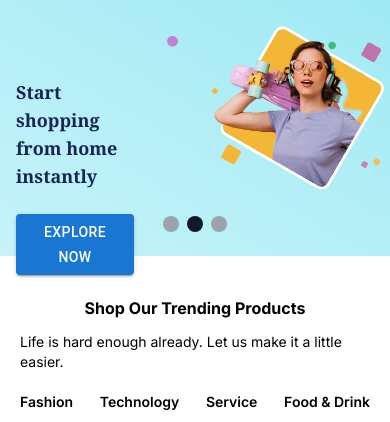
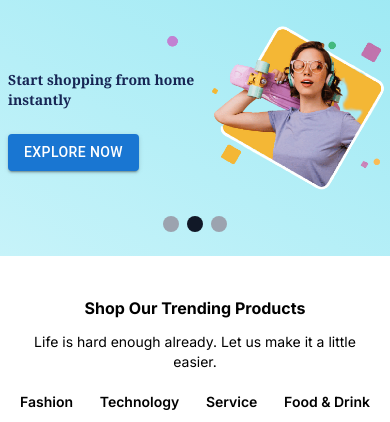
Before and after one commit to ShahadatShuvo/task-myShop, a Next.js app: page / in a window 390 px wide. Shown: the part 210-632 px from the top of the page. Built offline with nearby package versions, Linux system fonts and the light colour scheme; no server answers.

Commit message:
implemented theme change

```diff
--- a/src/app/page.tsx
+++ b/src/app/page.tsx
@@ -1,3 +1,5 @@
+"use client";
+
 import FeaturedProduct from "@/components/homepage/featuredProduct/FeaturedProduct";
 import Footer from "@/components/homepage/footer/Footer";
 import HeroSection from "@/components/homepage/heroSection/HeroSection";
@@ -6,10 +8,14 @@ import PopularBrands from "@/components/homepage/popularBrands/PopularBrands";
 import ShopByCategory from "@/components/homepage/shopByCategory/ShopByCategory";
 import Testimonial from "@/components/homepage/testimonial/Testimonial";
 import TrendingProducts from "@/components/homepage/trendingProducts/TrendingProducts";
+import { useContext } from "react";
+import { AllContext } from "../app/context";
 
 export default function Home() {
+  const { isLightTheme, toggleTheme, allProducts } = useContext(AllContext);
+
   return (
-    <div>
+    <div className={isLightTheme ? "" : "bg-gray-900 text-white"}>
       <Navbar />
       <HeroSection />
       <TrendingProducts />
--- a/src/components/homepage/heroSection/Carousel.tsx
+++ b/src/components/homepage/heroSection/Carousel.tsx
@@ -37,12 +37,15 @@ function Carousel() {
         width={50}
         className="max-h-full w-full md:object-cover object-fill"
       />
-      <div className="mt-10 md:mt-0 space-y-6 md:my-10 my-0 absolute top-4 md:top-16 lg:top-32 left-4 md:left-10 right-64 lg:right-[600px]">
-        <h2 className="text-blue-950 text-lg font-serif md:text-5xl lg:text-6xl font-bold break-words">
+      <div className="mt-10 md:mt-0 space-y-6 md:my-10 my-0 absolute top-2 md:top-16 lg:top-32 left-2 md:left-10 right-48 lg:right-[600px]">
+        <h2 className="text-blue-950 text-sm font-serif md:text-5xl lg:text-6xl font-bold break-words">
           {texts[currentImage]}
         </h2>
 
-        <Button variant="contained" className="rounded-full bg-black">
+        <Button
+          variant="contained"
+          className="text-sm md:text-lg rounded-full bg-black"
+        >
           <a href="/">Explore Now</a>
         </Button>
       </div>
--- a/src/components/homepage/navbar/Navbar.tsx
+++ b/src/components/homepage/navbar/Navbar.tsx
@@ -91,13 +91,7 @@ function Navbar() {
           </Alert>
         </Collapse>
       </div>
-      <header
-        className={
-          isLightTheme
-            ? "text-gray-600 body-font bg-[#1D65FF]"
-            : "text-white body-font bg-[#1F2937]"
-        }
-      >
+      <header className="text-gray-600 body-font bg-[#1D65FF]">
         <div className="py-3 container mx-auto flex flex-wrap flex-col md:flex-row items-center">
           <a
             className="flex title-font font-medium items-center text-gray-900 mb-4 md:mb-0"
--- a/src/components/homepage/navbar/ProfileMenu.tsx
+++ b/src/components/homepage/navbar/ProfileMenu.tsx
@@ -199,12 +199,12 @@ export default function MenuBarIcon({
             Add another account
           </MenuItem>
           {/* Theme control start */}
-          <MenuItem onClick={toggleTheme}>
+          <div onClick={toggleTheme}>
             <AntSwitch checked={isLightTheme} />
             <span className="ml-2">
               Switch to{isLightTheme ? " Dark Theme" : " Light Theme"}
             </span>
-          </MenuItem>
+          </div>
           {/* Theme control end */}
           <Link href="/dashboard">
             <MenuItem>
--- a/src/components/homepage/popularBrands/PopularBrands.tsx
+++ b/src/components/homepage/popularBrands/PopularBrands.tsx
@@ -3,10 +3,20 @@
 import Image from "next/image";
 import React from "react";
 import CommonSection from "./CommonSection";
+import { useContext } from "react";
+import { AllContext } from "../../../app/context";
 
 function PopularBrands() {
+  const { isLightTheme, toggleTheme, allProducts } = useContext(AllContext);
+
   return (
-    <div className="mt-16 md:mt-32 bg-[#F4FCFF] h-auto md:h-[200vh] w-screen">
+    <div
+      className={
+        isLightTheme
+          ? "mt-16 md:mt-32 bg-[#F4FCFF] h-auto md:h-[200vh] w-screen"
+          : "mt-16 md:mt-32  h-auto md:h-[200vh] w-screen"
+      }
+    >
       {/* for popular brands  */}
       <div>
         <CommonSection headline="Explore Most Popular Brands" title="brands" />
--- a/src/components/homepage/shopByCategory/CategoryCard.tsx
+++ b/src/components/homepage/shopByCategory/CategoryCard.tsx
@@ -24,7 +24,7 @@ interface ProductCardProps {
 }
 
 function CategoryCard({ product }: { product: ProductCardProps }) {
-  const { allProducts, increaseCartValue } = useContext(AllContext);
+  const { increaseCartValue } = useContext(AllContext);
 
   const onHandleClick = (props: ProductCardProps) => {
     // setCartItems((prevState: ProductCardProps[]) => [...prevState, props]);
@@ -32,10 +32,7 @@ function CategoryCard({ product }: { product: ProductCardProps }) {
   };
   return (
     <div>
-      <div
-        className="p-3 border-2 rounded-xl hover:shadow-xl w-[250px]
-      min-h-[200px]"
-      >
+      <div className="p-3 border-2 rounded-xl hover:shadow-xl w-[250px] min-h-[200px]">
         <Image
           // src="/img/category/tv.svg"
           src={product.images[0]}
--- a/src/components/homepage/shopByCategory/ShopByCategory.tsx
+++ b/src/components/homepage/shopByCategory/ShopByCategory.tsx
@@ -1,7 +1,6 @@
 "use client";
 
 import React, { useEffect, useState } from "react";
-import CategoryCard from "./CategoryCard";
 import { useContext } from "react";
 import { AllContext } from "../../../app/context";
 import AllProductsDisplay from "./AllProductsDisplay";
@@ -38,8 +37,8 @@ function ShopByCategory() {
   }, [page]);
 
   return (
-    <div className="md:mt-64 mx-5 md:mx-24">
-      <div>
+    <div>
+      <div className="md:mt-64 mx-5 md:mx-24">
         <h1 className="capitalize text-xl md:text-4xl font-bold md:font-semibold">
           Shop by category
         </h1>
@@ -56,6 +55,7 @@ function ShopByCategory() {
           color="primary"
           page={page}
           onChange={handleChange}
+          className={isLightTheme ? "" : "bg-white py-2 px-4 rounded-xl mb-5"}
         />
       </div>
     </div>
--- a/src/components/homepage/trendingProducts/TrendingProducts.tsx
+++ b/src/components/homepage/trendingProducts/TrendingProducts.tsx
@@ -62,12 +62,13 @@ function TrendingProducts() {
     <TrendingprodCard key={prod.id} img={prod.img} />
   ));
   return (
+    <div>
       <div className="px-5 md:px-0 py-10 md:py-0 md:w-screen md:h-[50vh] md:mt-32 md:mb-10">
         <div className="md:my-10 flex flex-col items-center">
           <h1 className="mb-3 md:mb-0 capitalize md:text-4xl font-bold md:font-semibold">
             Shop our trending products
           </h1>
-        <p className="md:mt-10 text-sm md:text-lg">
+          <p className="md:mt-10 text-sm md:text-lg text-center">
             Life is hard enough already. Let us make it a little easier.
           </p>
         </div>
@@ -137,6 +138,7 @@ function TrendingProducts() {
           </div>
         </div>
       </div>
+    </div>
   );
 }
 
```
Lines whose indentation alone changed are shown as unchanged.
